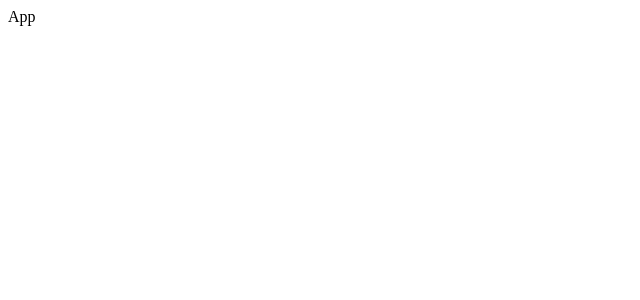
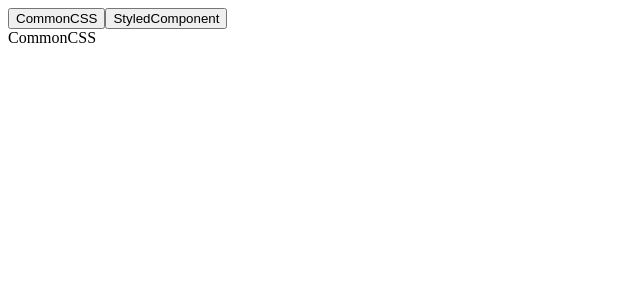
Before and after one commit to YHJ96/react-css-in-js-practice, a React (Create React App) app: page / in a window 1280 px wide. Shown: the top 300 px of the page, without its empty margins (0-640 px from the left). Built offline with nearby package versions, Linux system fonts and the light colour scheme.

Commit message:
feat: CommonCSS & StyledComponent 기본 설정 완료

```diff
--- a/package.json
+++ b/package.json
@@ -8,6 +8,7 @@
     "@testing-library/user-event": "^13.5.0",
     "react": "^18.2.0",
     "react-dom": "^18.2.0",
+    "react-router-dom": "^6.3.0",
     "react-scripts": "5.0.1",
     "styled-components": "^5.3.5",
     "web-vitals": "^2.1.4"
--- a/src/App.jsx
+++ b/src/App.jsx
@@ -1,7 +1,23 @@
-import React from "react";
+import React from 'react';
+import { Routes, Route, Link } from 'react-router-dom';
+import CommonCSS from './CommonCSS';
+import StyledComponent from './StyledComponent';
 
 function App() {
-  return <div>App</div>;
+  return (
+    <React.Fragment>
+      <Link to={'/'}>
+        <button>CommonCSS</button>
+      </Link>
+      <Link to={'/styled'}>
+        <button>StyledComponent</button>
+      </Link>
+      <Routes>
+        <Route path="/" element={<CommonCSS />} />
+        <Route path="/styled" element={<StyledComponent />} />
+      </Routes>
+    </React.Fragment>
+  );
 }
 
 export default App;
--- /dev/null
+++ b/src/CommonCSS/index.jsx
@@ -0,0 +1,7 @@
+import React from 'react';
+
+function CommonCSS() {
+  return <div>CommonCSS</div>;
+}
+
+export default CommonCSS;
--- /dev/null
+++ b/src/StyledComponent/index.jsx
@@ -0,0 +1,7 @@
+import React from 'react';
+
+function StyledComponent() {
+  return <div>StyledComponent</div>;
+}
+
+export default StyledComponent;
--- a/src/index.js
+++ b/src/index.js
@@ -1,6 +1,11 @@
-import React from "react";
-import ReactDOM from "react-dom/client";
-import App from "./App";
+import React from 'react';
+import ReactDOM from 'react-dom/client';
+import { BrowserRouter } from 'react-router-dom';
+import App from './App';
 
-const root = document.getElementById("root");
-ReactDOM.createRoot(root).render(<App />);
+const root = document.getElementById('root');
+ReactDOM.createRoot(root).render(
+  <BrowserRouter>
+    <App />
+  </BrowserRouter>,
+);
```
Also changed, not shown: src/CommonCSS/styles.module.css (added), src/StyledComponent/styles.js (added), 1 other file (tests, documents, lock files or other folders).
